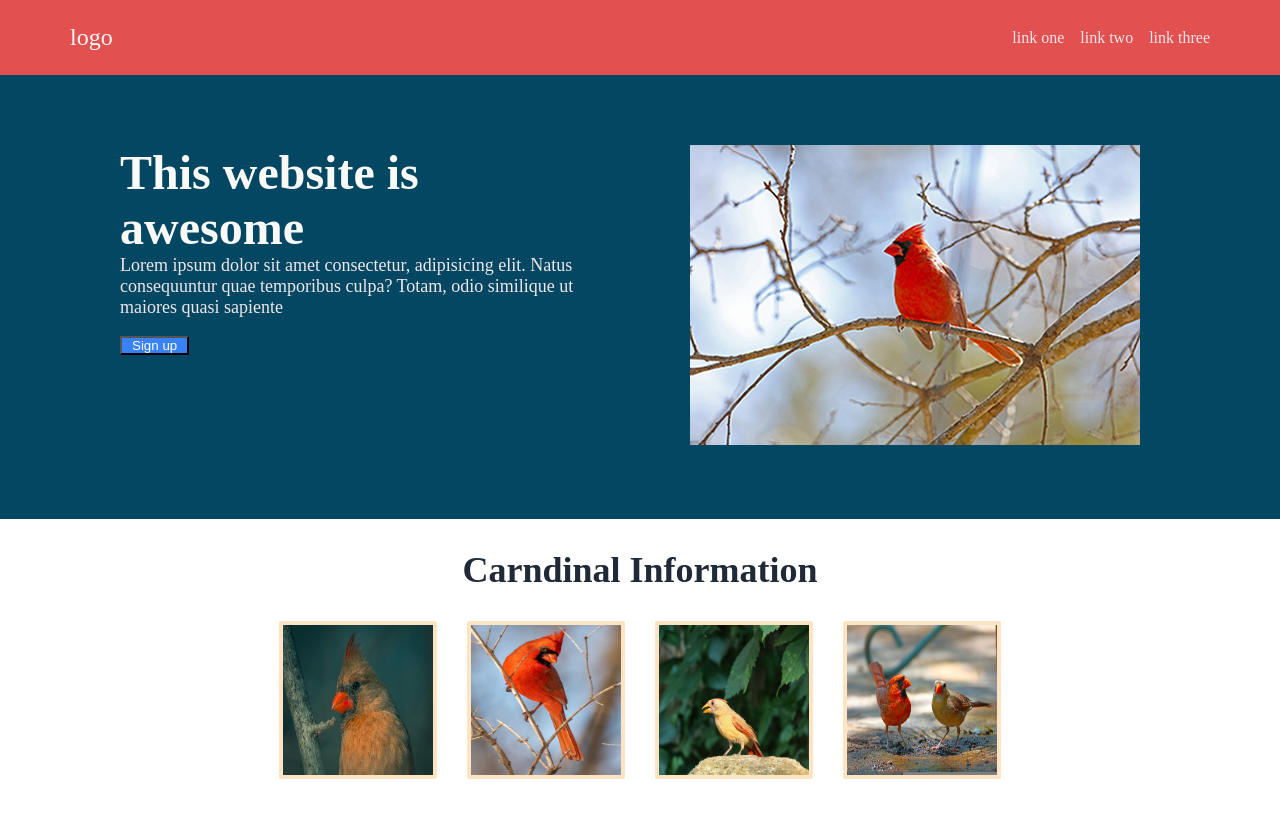
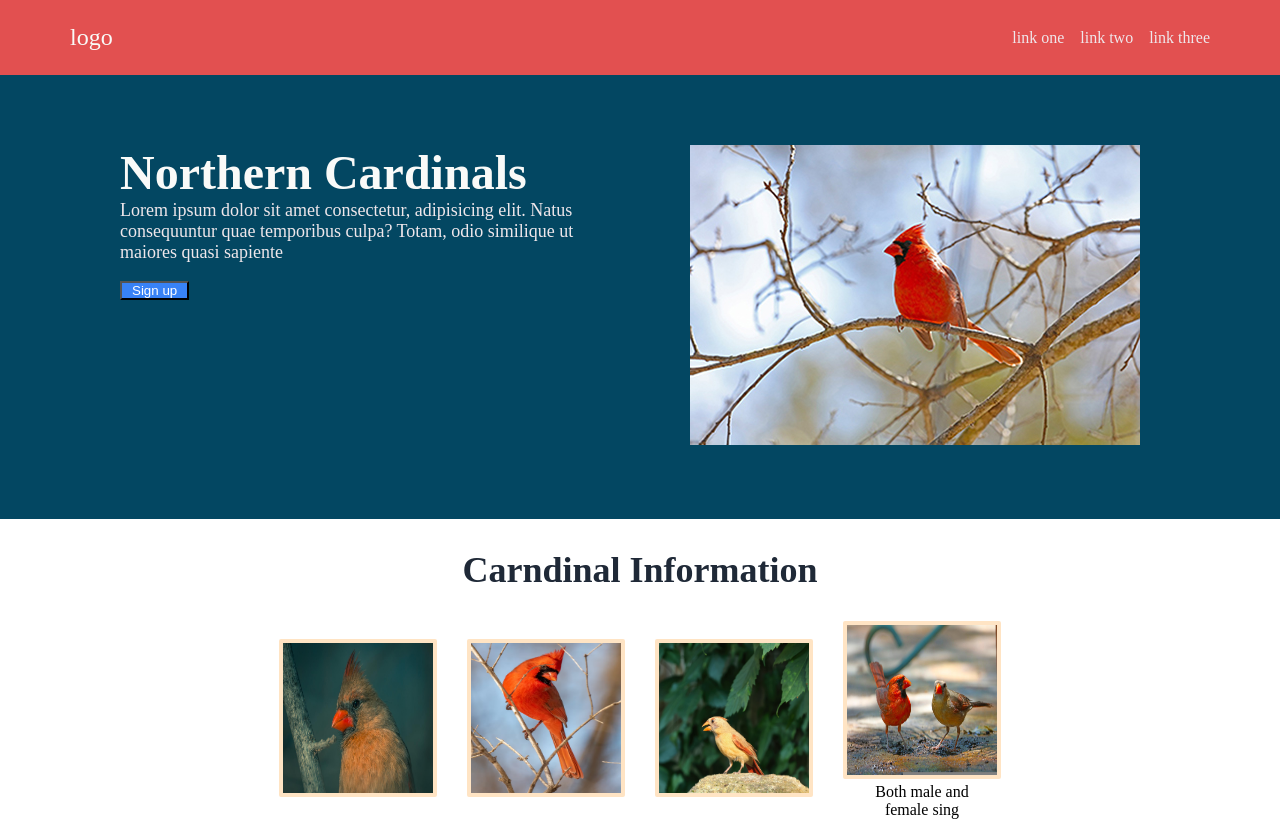
Before and after one commit to CozyFlintstone/Landing-Page, a plain HTML site: page index.html in a window 1280 px wide. Drawn offline with Linux system fonts and the light colour scheme.

Commit message:
Add <br> for text in fourth images for centering and two lines

```diff
--- a/index.html
+++ b/index.html
@@ -25,7 +25,7 @@
         </div>
         <div class="main">
             <div class="herobox1">
-                <h1>This website is awesome</h1>
+                <h1>Northern Cardinals</h1>
                 <p class="secondary-text">Lorem ipsum dolor sit amet consectetur, adipisicing elit. Natus consequuntur quae temporibus culpa? Totam, odio similique ut maiores quasi sapiente</p>
                 <button>Sign up</button>
             </div>
@@ -58,7 +58,7 @@
 
           <div class="info">
             <img class="info-img" src="/male-female-cardinal.jpeg" alt="">
-            <div class="text"></div>
+            <div class="text">Both male and <br> female sing</div>
           </div>
 
 
```
